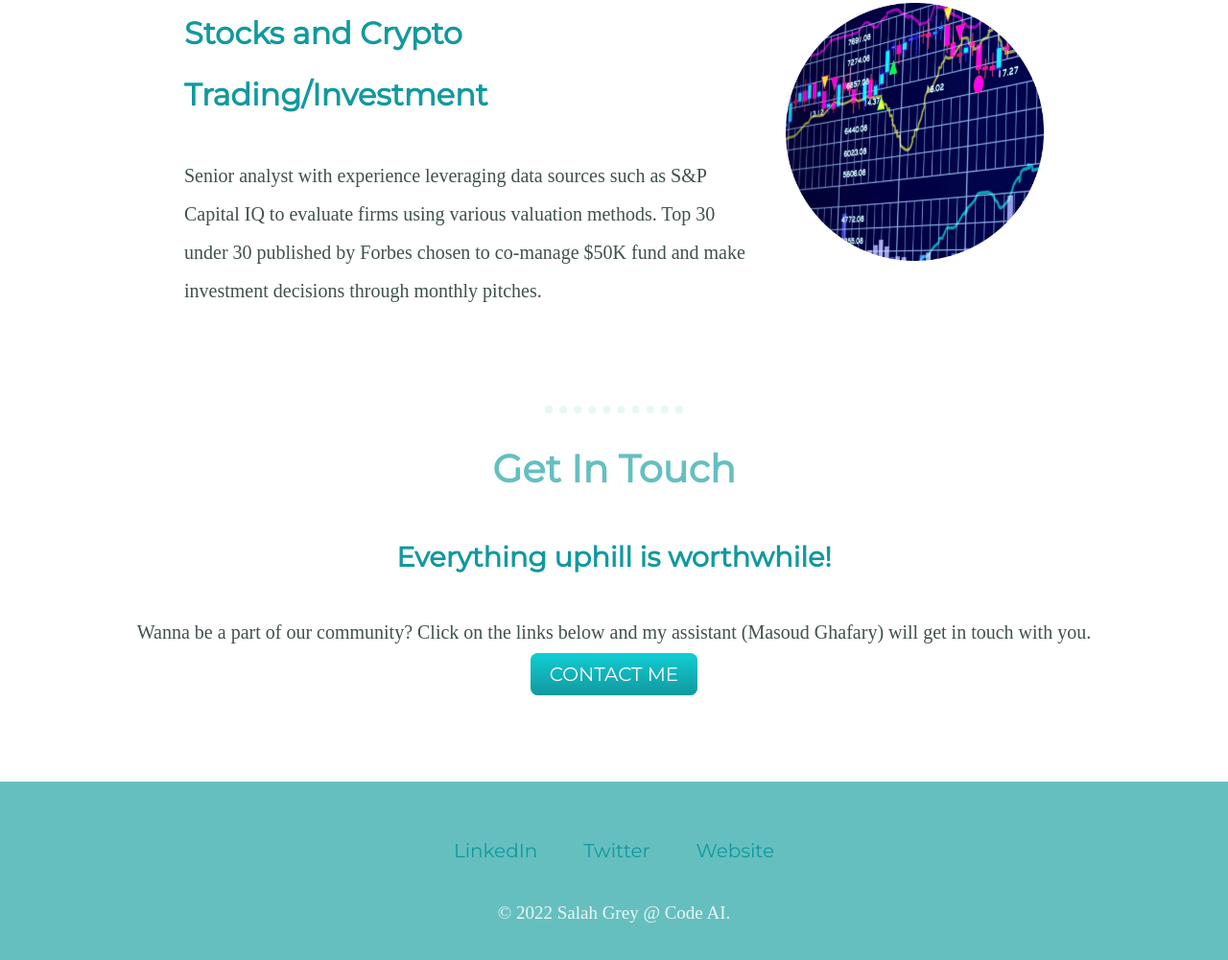
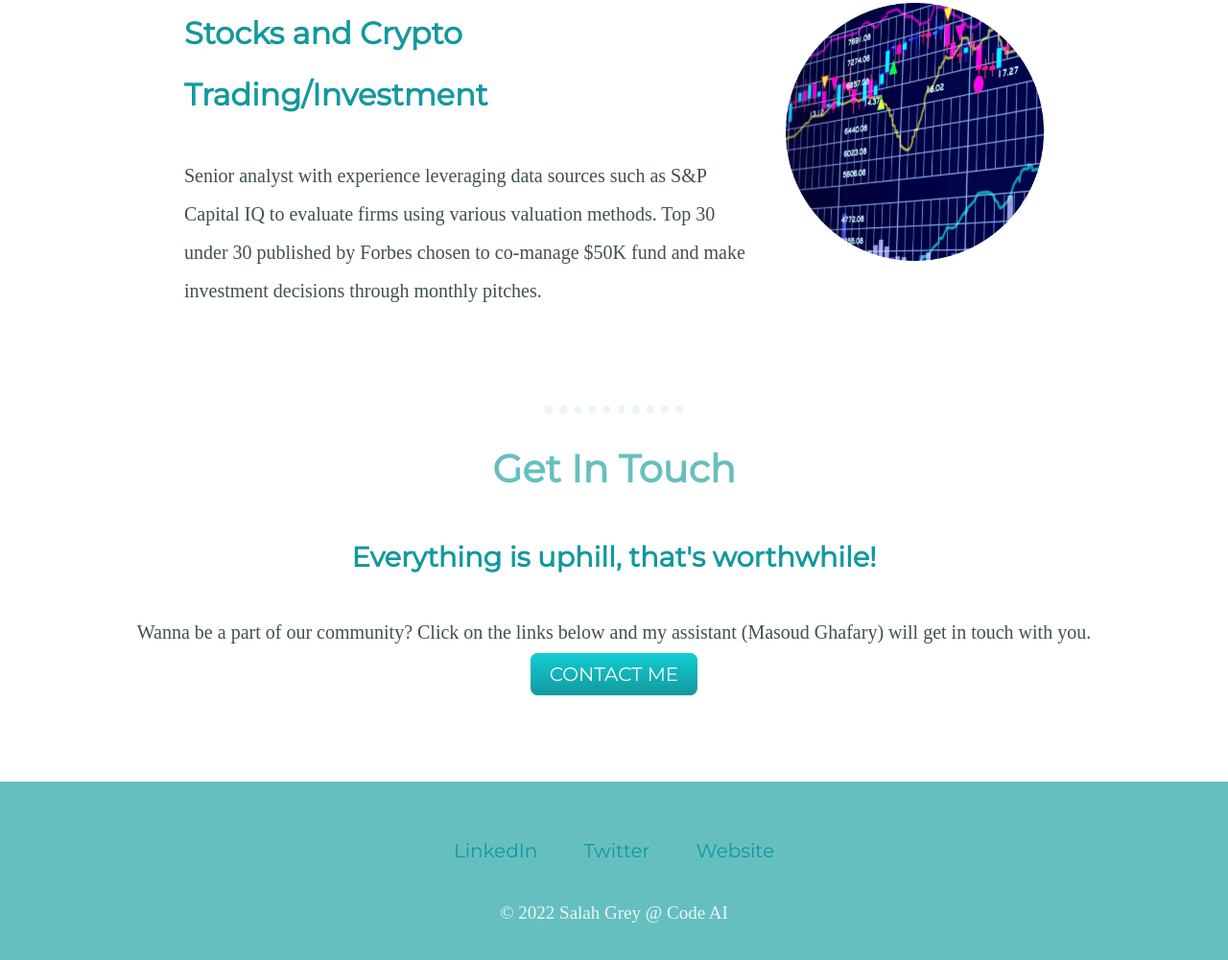
Before and after one commit to Grey-Salah/Website, a plain HTML site: page index.html in a window 1280 px wide. Shown: the part 2172-3173 px from the top of the page at 96% size. Drawn offline with Linux system fonts and the light colour scheme.

Commit message:
Update index.html

```diff
--- a/index.html
+++ b/index.html
@@ -45,7 +45,7 @@
       <hr>
       <div class="contact-me">
         <h2>Get In Touch</h2>
-        <h4>Everything uphill is worthwhile!</h4>
+        <h4>Everything is uphill, that's worthwhile!</h4>
         <p>Wanna be a part of our community? Click on the links below and my assistant (Masoud Ghafary) will get in touch with you.</p>
         <a class="btn" href="mailto:name@email.com">CONTACT ME</a>
       </div>
@@ -56,7 +56,7 @@
       <a class="footer-link" href="https://www.linkedin.com/">LinkedIn</a>
       <a class="footer-link" href="https://twitter.com/">Twitter</a>
       <a class="footer-link" href="https://www.pornhub.com/">Website</a>
-      <p class="copyright"> © 2022 Salah Grey @ Code AI.</p>
+      <p class="copyright"> © 2022 Salah Grey @ Code AI</p>
     </div>
 
 </body>
```
